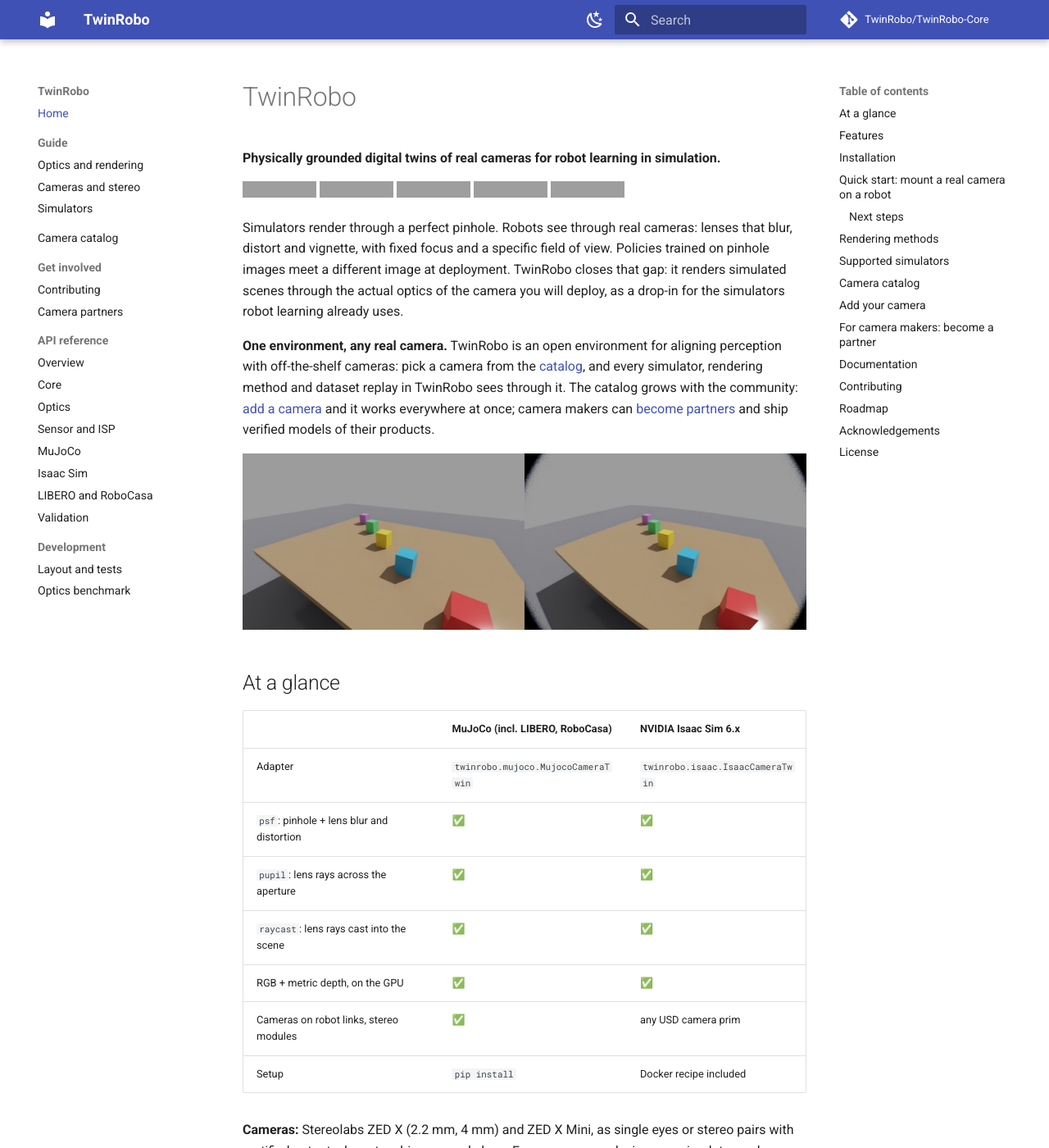
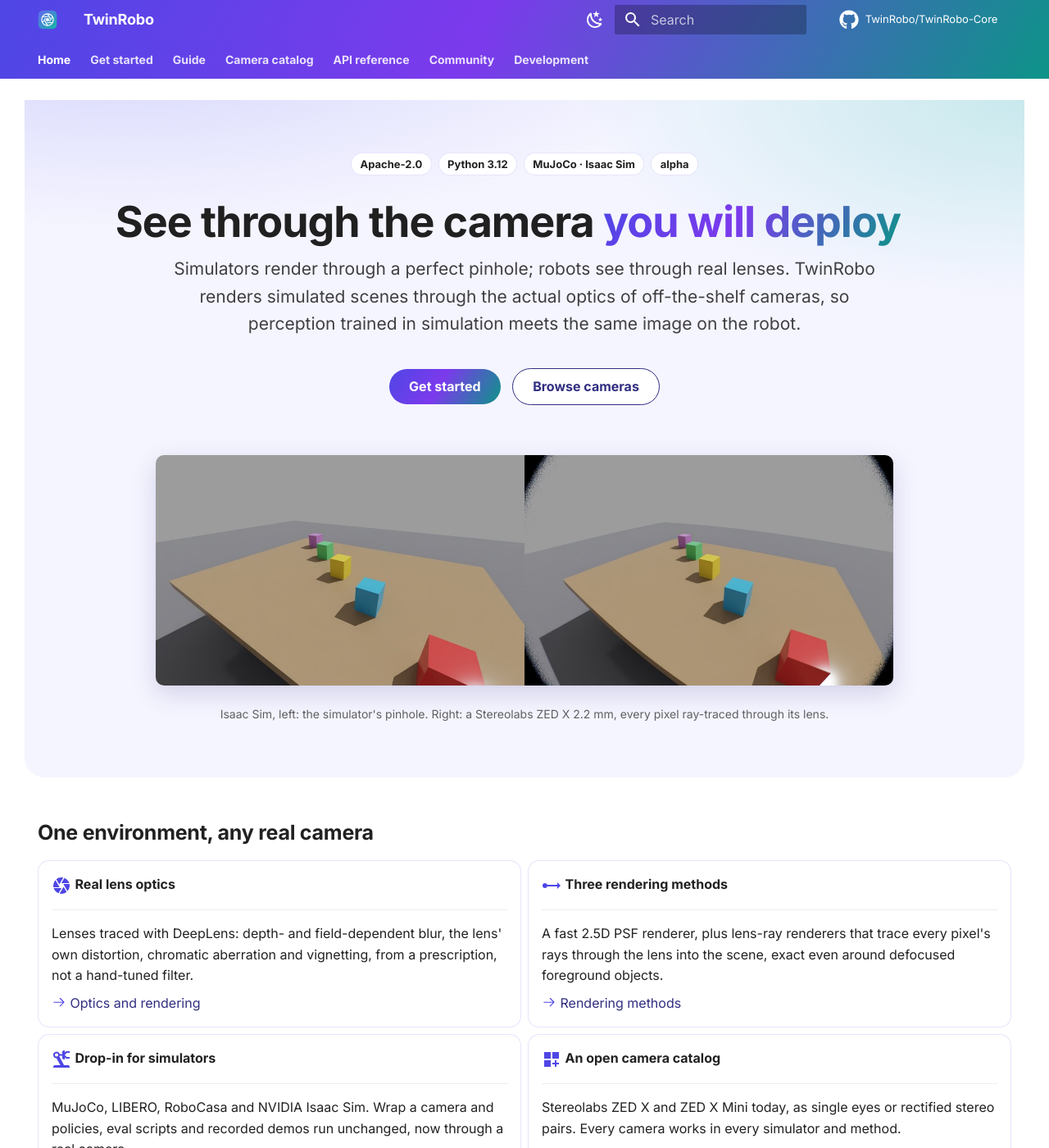
Before and after one commit to TwinRobo/TwinRobo-Core, an MkDocs documentation site: the page built from docs/index.md, in a window 1280 px wide and 1400 px high. Shown: the whole window at 82% size. Built offline with MkDocs 1.6.1 and Material for MkDocs 9.7.7, drawn with Linux system fonts in a browser that asks for light colours; comment, search, counter and statistics services are not loaded; some of the changed text lies outside the part shown; grey boxes are pictures that could not be loaded.

Commit message:
Docs site styling: landing page, get-started page, theme
- Landing page (docs/index.md): hero with the Isaac ray-cast image and calls to
  action, feature cards, simulator support table, tabbed quick starts,
  validation numbers, and camera contribution / partner call-outs.
- Get started page: installation, the wrist-camera walkthrough, next steps.
- Theme: logo and favicon, indigo-teal palette, Inter / JetBrains Mono,
  navigation tabs, styled cards, tables and buttons, tuned dark mode, symbol
  types in the API reference.
- Links to the published site stay on the site being viewed.

````diff
--- /dev/null
+++ b/docs/index.md
@@ -0,0 +1,169 @@
+---
+title: TwinRobo
+hide:
+  - navigation
+  - toc
+---
+
+<div class="tr-hero" markdown>
+
+<div class="tr-badges"><span>Apache-2.0</span><span>Python 3.12</span><span>MuJoCo · Isaac Sim</span><span>alpha</span></div>
+
+# See through the camera <span class="tr-grad">you will deploy</span>
+
+<p class="tr-lead">Simulators render through a perfect pinhole; robots see through real lenses.
+TwinRobo renders simulated scenes through the actual optics of off-the-shelf cameras,
+so perception trained in simulation meets the same image on the robot.</p>
+
+[Get started](getting-started.md){ .md-button .md-button--primary }
+[Browse cameras](catalog.md){ .md-button }
+
+![An Isaac Sim tabletop: the simulator's pinhole (left) and the Stereolabs ZED X 2.2 mm, every pixel ray-traced through its lens (right)](images/isaac-raycast.jpg)
+
+<p class="tr-caption">Isaac Sim, left: the simulator's pinhole. Right: a Stereolabs ZED X 2.2 mm, every pixel ray-traced through its lens.</p>
+
+</div>
+
+## One environment, any real camera
+
+<div class="grid cards tr-2col" markdown>
+
+-   :material-camera-iris:{ .lg .middle } __Real lens optics__
+
+    ---
+
+    Lenses traced with DeepLens: depth- and field-dependent blur, the lens' own
+    distortion, chromatic aberration and vignetting, from a prescription, not a
+    hand-tuned filter.
+
+    [:octicons-arrow-right-24: Optics and rendering](rendering.md)
+
+-   :material-ray-start-arrow:{ .lg .middle } __Three rendering methods__
+
+    ---
+
+    A fast 2.5D PSF renderer, plus lens-ray renderers that trace every pixel's
+    rays through the lens into the scene, exact even around defocused
+    foreground objects.
+
+    [:octicons-arrow-right-24: Rendering methods](rendering.md#rendering-methods)
+
+-   :material-robot-industrial:{ .lg .middle } __Drop-in for simulators__
+
+    ---
+
+    MuJoCo, LIBERO, RoboCasa and NVIDIA Isaac Sim. Wrap a camera and policies,
+    eval scripts and recorded demos run unchanged, now through a real camera.
+
+    [:octicons-arrow-right-24: Simulators](simulators.md)
+
+-   :material-view-grid-plus:{ .lg .middle } __An open camera catalog__
+
+    ---
+
+    Stereolabs ZED X and ZED X Mini today, as single eyes or rectified stereo
+    pairs. Every camera works in every simulator and method.
+
+    [:octicons-arrow-right-24: Camera catalog](catalog.md)
+
+</div>
+
+## Support at a glance
+
+| | MuJoCo (incl. LIBERO, RoboCasa) | NVIDIA Isaac Sim 6.x |
+|---|---|---|
+| Adapter | `MujocoCameraTwin` | `IsaacCameraTwin` |
+| `psf`: pinhole + lens blur and distortion | :material-check-bold: | :material-check-bold: |
+| `pupil`: lens rays across the aperture | :material-check-bold: | :material-check-bold: |
+| `raycast`: lens rays cast into the scene | :material-check-bold: | :material-check-bold: |
+| RGB + metric depth, on the GPU | :material-check-bold: | :material-check-bold: |
+| Cameras on robot links, stereo modules | :material-check-bold: | any USD camera prim |
+| Setup | `pip install` | Docker recipe included |
+
+## Five lines to a real camera
+
+=== "MuJoCo"
+
+    ```python
+    from twinrobo import CameraTwin
+    from twinrobo.mujoco import MujocoCameraTwin, MujocoRenderer
+
+    twin = CameraTwin.from_catalog("stereolabs/zed-x/2.2mm")
+    cam = MujocoCameraTwin(twin, MujocoRenderer(model, data), camera="wrist")
+    frame = cam.get_frame()          # frame.rgb, frame.depth, on the GPU
+    ```
+
+=== "Isaac Sim"
+
+    ```python
+    from twinrobo import CameraTwin
+    from twinrobo.isaac import IsaacCameraTwin
+
+    twin = CameraTwin.from_catalog("stereolabs/zed-x/2.2mm", build_psf=False)
+    cam = IsaacCameraTwin(twin, "/World/Camera", render="raycast")
+    frame = cam.get_frame()          # every pixel ray-traced through the lens
+    ```
+
+=== "LIBERO"
+
+    ```python
+    from twinrobo import CameraTwin
+    from twinrobo.libero import CameraTwinLiberoEnv, make_env
+
+    env, task, init_states = make_env("libero_spatial", 0, resolution=128)
+    env = CameraTwinLiberoEnv(env, {"agentview": CameraTwin.from_catalog("stereolabs/zed-x/4mm")})
+    obs = env.reset()                # obs["agentview_image"] now comes from the twin
+    ```
+
+=== "Any RGB-D"
+
+    ```python
+    from twinrobo import CameraTwin
+
+    twin = CameraTwin.from_catalog("stereolabs/zed-x/2.2mm")
+    frame = twin.process(rgb, depth) # linear RGB [B,3,H,W] + metric depth [B,1,H,W]
+    ```
+
+## Validated in both simulators
+
+<div class="grid cards tr-stats" markdown>
+
+-   __46 dB__
+
+    PSF renderer vs DeepLens' reference renderer at 1920×1200.
+
+-   __< 0.1 px__
+
+    Points land where the lens' chief rays point (Isaac Sim).
+
+-   __~0.03 vs ~0.13__
+
+    Error on a defocused foreground edge: ray cast vs pinhole + PSF (Isaac Sim;
+    MuJoCo ~0.05).
+
+</div>
+
+<div class="tr-cta" markdown>
+
+### :material-camera-plus: Your camera is missing? Add it
+
+The catalog is the heart of TwinRobo, and it is open. A camera is a
+`camera.yaml` and a lens file; once merged it works in every simulator,
+rendering method and dataset replay, for everyone.
+
+[How to add a camera](contributing.md#adding-a-camera){ .md-button .md-button--primary }
+[Request a camera](https://github.com/TwinRobo/TwinRobo-Core/issues/new?template=new_camera.md){ .md-button }
+
+</div>
+
+<div class="tr-cta" markdown>
+
+### :material-handshake: Camera makers: become a partner
+
+Robot teams now choose and validate cameras in simulation. Ship
+`manufacturer_verified` models of your products, get listed as a partner and
+showcased, or sponsor the open environment your customers use.
+
+[The partner program](partners.md){ .md-button .md-button--primary }
+
+</div>
--- /dev/null
+++ b/docs/stylesheets/extra.css
@@ -0,0 +1,256 @@
+/* TwinRobo docs theme on top of Material for MkDocs. */
+
+:root {
+  --tr-indigo: #4f46e5;
+  --tr-teal: #0d9488;
+  --tr-grad: linear-gradient(120deg, #4f46e5 0%, #7c3aed 45%, #0d9488 100%);
+  --md-primary-fg-color: #312e81;
+  --md-primary-fg-color--light: #4f46e5;
+  --md-primary-fg-color--dark: #1e1b4b;
+  --md-accent-fg-color: #0d9488;
+  --md-typeset-a-color: #4f46e5;
+  --tr-card-bg: #ffffff;
+  --tr-card-border: rgba(79, 70, 229, 0.14);
+  --tr-soft: #f5f5ff;
+}
+
+[data-md-color-scheme="slate"] {
+  --md-default-bg-color: #0f1020;
+  --md-default-bg-color--light: #15172b;
+  --md-code-bg-color: #16182c;
+  --md-typeset-a-color: #a5b4fc;
+  --md-accent-fg-color: #2dd4bf;
+  --tr-card-bg: #15172b;
+  --tr-card-border: rgba(165, 180, 252, 0.16);
+  --tr-soft: #17193a;
+}
+
+/* header and tabs: one gradient band */
+.md-header,
+.md-tabs {
+  background: var(--tr-grad);
+}
+.md-header {
+  box-shadow: none;
+}
+.md-tabs__link {
+  font-weight: 600;
+  opacity: 0.85;
+}
+.md-tabs__item--active .md-tabs__link {
+  opacity: 1;
+}
+.md-header__title {
+  font-weight: 700;
+  letter-spacing: -0.01em;
+}
+
+/* typography */
+.md-typeset h1 {
+  font-weight: 800;
+  letter-spacing: -0.02em;
+  color: var(--md-default-fg-color);
+}
+.md-typeset h2 {
+  font-weight: 700;
+  letter-spacing: -0.01em;
+  margin-top: 2em;
+}
+.md-typeset h3 {
+  font-weight: 650;
+}
+
+/* tables: rounded, zebra rows */
+.md-typeset table:not([class]) {
+  border: 1px solid var(--tr-card-border);
+  border-radius: 10px;
+  overflow: hidden;
+  font-size: 0.72rem;
+  box-shadow: 0 1px 2px rgba(15, 16, 32, 0.04);
+}
+.md-typeset table:not([class]) th {
+  background: var(--tr-soft);
+  font-weight: 700;
+}
+.md-typeset table:not([class]) tr:nth-child(even) td {
+  background: color-mix(in srgb, var(--tr-soft) 45%, transparent);
+}
+
+/* images: framed */
+.md-typeset img {
+  border-radius: 10px;
+}
+.md-typeset p > img:only-child,
+.md-typeset figure img {
+  box-shadow: 0 10px 30px rgba(49, 46, 129, 0.18);
+}
+
+/* grid cards */
+.md-typeset .grid.cards > ul > li,
+.md-typeset .grid > .card {
+  background: var(--tr-card-bg);
+  border: 1px solid var(--tr-card-border);
+  border-radius: 14px;
+  transition: transform 0.15s ease, box-shadow 0.15s ease, border-color 0.15s ease;
+}
+.md-typeset .grid.cards > ul > li:hover,
+.md-typeset .grid > .card:hover {
+  transform: translateY(-2px);
+  border-color: var(--md-accent-fg-color);
+  box-shadow: 0 12px 28px rgba(49, 46, 129, 0.14);
+}
+.md-typeset .grid.cards .twemoji,
+.md-typeset .grid.cards .lg {
+  color: var(--tr-indigo);
+}
+[data-md-color-scheme="slate"] .md-typeset .grid.cards .twemoji {
+  color: #a5b4fc;
+}
+
+/* buttons */
+.md-typeset .md-button {
+  border-radius: 999px;
+  font-weight: 700;
+  padding: 0.55em 1.5em;
+}
+.md-typeset .md-button--primary {
+  background: var(--tr-grad);
+  border: none;
+  color: #fff;
+}
+.md-typeset .md-button--primary:hover {
+  filter: brightness(1.08);
+  color: #fff;
+}
+
+/* ---------- landing page ---------- */
+.tr-hero {
+  position: relative;
+  margin: -1.2rem -0.8rem 2.5rem;
+  padding: 3.2rem 2rem 2.6rem;
+  border-radius: 0 0 24px 24px;
+  background:
+    radial-gradient(1200px 400px at 10% -10%, rgba(99, 102, 241, 0.22), transparent 60%),
+    radial-gradient(900px 400px at 100% 0%, rgba(20, 184, 166, 0.2), transparent 60%),
+    var(--tr-soft);
+  text-align: center;
+}
+.tr-hero h1 {
+  font-size: 2.6rem;
+  line-height: 1.1;
+  margin: 0 0 0.6rem;
+}
+.tr-hero h1 .tr-grad {
+  background: var(--tr-grad);
+  -webkit-background-clip: text;
+  background-clip: text;
+  color: transparent;
+}
+.tr-hero .tr-lead {
+  font-size: 1.05rem;
+  max-width: 44rem;
+  margin: 0 auto 1.6rem;
+  opacity: 0.85;
+}
+.tr-hero .md-button {
+  margin: 0.25rem;
+}
+.tr-hero img {
+  margin-top: 2rem;
+  width: 100%;
+  max-width: 900px;
+}
+.tr-hero .tr-caption {
+  font-size: 0.7rem;
+  opacity: 0.7;
+  margin-top: 0.4rem;
+}
+.tr-badges {
+  display: flex;
+  justify-content: center;
+  flex-wrap: wrap;
+  gap: 0.4rem;
+  margin-bottom: 1.4rem;
+}
+.tr-badges span {
+  font-size: 0.65rem;
+  font-weight: 700;
+  padding: 0.2em 0.8em;
+  border-radius: 999px;
+  border: 1px solid var(--tr-card-border);
+  background: var(--tr-card-bg);
+}
+.tr-cta {
+  border-radius: 16px;
+  padding: 1.4rem 1.6rem;
+  margin: 2rem 0;
+  border: 1px solid var(--tr-card-border);
+  background:
+    radial-gradient(600px 200px at 0% 0%, rgba(99, 102, 241, 0.12), transparent 70%),
+    var(--tr-card-bg);
+}
+.tr-cta h3 {
+  margin-top: 0;
+}
+@media screen and (max-width: 600px) {
+  .tr-hero h1 {
+    font-size: 1.9rem;
+  }
+  .tr-hero {
+    padding: 2rem 1rem;
+  }
+}
+
+/* API reference: calmer object headings */
+.md-typeset .doc-heading code {
+  font-weight: 700;
+}
+.md-typeset .doc-signature {
+  border-radius: 10px;
+}
+
+/* secondary buttons: visible in both schemes */
+.md-typeset .md-button:not(.md-button--primary) {
+  color: var(--md-typeset-a-color);
+  border: 1.5px solid currentColor;
+  background: var(--tr-card-bg);
+}
+.md-typeset .md-button:not(.md-button--primary):hover {
+  color: var(--md-accent-fg-color);
+  border-color: var(--md-accent-fg-color);
+}
+.md-typeset .tr-hero h1 {
+  color: var(--md-typeset-color);
+}
+
+/* two-column card grid (the feature cards) */
+.md-typeset .grid.tr-2col {
+  grid-template-columns: repeat(auto-fit, minmax(min(100%, 20rem), 1fr));
+}
+@media screen and (min-width: 60em) {
+  .md-typeset .grid.tr-2col {
+    grid-template-columns: repeat(2, 1fr);
+  }
+}
+
+/* stat cards: big numbers */
+.md-typeset .tr-stats > ul > li > p:first-child strong {
+  font-size: 1.6rem;
+  font-weight: 800;
+  background: var(--tr-grad);
+  -webkit-background-clip: text;
+  background-clip: text;
+  color: transparent;
+}
+[data-md-color-scheme="slate"] .md-typeset .tr-hero h1 {
+  color: #f5f5ff;
+}
+
+/* full-width tables */
+.md-typeset__table {
+  width: 100%;
+}
+.md-typeset__table table:not([class]) {
+  display: table;
+  width: 100%;
+}
--- a/mkdocs.yml
+++ b/mkdocs.yml
@@ -7,35 +7,59 @@
 
 theme:
   name: material
+  logo: assets/logo.svg
+  favicon: assets/logo.svg
+  font:
+    text: Inter
+    code: JetBrains Mono
+  icon:
+    repo: fontawesome/brands/github
   features:
+    - navigation.tabs
+    - navigation.tabs.sticky
+    - navigation.instant
+    - navigation.instant.progress
     - navigation.sections
+    - navigation.indexes
     - navigation.top
     - navigation.footer
     - content.code.copy
+    - content.tabs.link
     - search.suggest
+    - search.highlight
     - toc.follow
   palette:
     - media: "(prefers-color-scheme: light)"
       scheme: default
-      primary: indigo
+      primary: custom
+      accent: custom
       toggle: {icon: material/weather-night, name: Dark mode}
     - media: "(prefers-color-scheme: dark)"
       scheme: slate
-      primary: indigo
+      primary: custom
+      accent: custom
       toggle: {icon: material/weather-sunny, name: Light mode}
+
+extra_css:
+  - stylesheets/extra.css
+
+extra:
+  social:
+    - icon: fontawesome/brands/github
+      link: https://github.com/TwinRobo/TwinRobo-Core
+      name: TwinRobo on GitHub
+  generator: false
 
 nav:
   - Home: index.md
+  - Get started: getting-started.md
   - Guide:
       - Optics and rendering: rendering.md
       - Cameras and stereo: cameras.md
       - Simulators: simulators.md
   - Camera catalog: catalog.md
-  - Get involved:
-      - Contributing: contributing.md
-      - Camera partners: partners.md
   - API reference:
-      - Overview: api/index.md
+      - api/index.md
       - Core: api/core.md
       - Optics: api/optics.md
       - Sensor and ISP: api/sensor_isp.md
@@ -43,6 +67,9 @@
       - Isaac Sim: api/isaac.md
       - LIBERO and RoboCasa: api/robot_learning.md
       - Validation: api/validation.md
+  - Community:
+      - Contributing: contributing.md
+      - Camera partners: partners.md
   - Development:
       - Layout and tests: development.md
       - Optics benchmark: benchmarks/phase1_optics.md
@@ -69,6 +96,8 @@
             merge_init_into_class: true
             filters: ["!^_"]
             heading_level: 2
+            show_symbol_type_heading: true
+            show_symbol_type_toc: true
 
 hooks:
   - tools/docs/hooks.py   # repo-relative links (GitHub) -> site links
@@ -76,7 +105,13 @@
 markdown_extensions:
   - admonition
   - attr_list
+  - md_in_html
   - tables
+  - pymdownx.emoji:
+      emoji_index: !!python/name:material.extensions.emoji.twemoji
+      emoji_generator: !!python/name:material.extensions.emoji.to_svg
+  - pymdownx.tabbed:
+      alternate_style: true
   - toc: {permalink: true}
   - pymdownx.details
   - pymdownx.highlight: {anchor_linenums: true}
--- a/tools/docs/gen_pages.py
+++ b/tools/docs/gen_pages.py
@@ -1,7 +1,7 @@
 """Generate site pages at build time (mkdocs-gen-files): one source for each page.
 
-- ``index.md`` from ``README.md`` and ``contributing.md`` from ``CONTRIBUTING.md``
-  (their repo-relative links are rewritten by ``docs/hooks.py``);
+- ``contributing.md`` from ``CONTRIBUTING.md`` (its repo-relative links are rewritten
+  by ``tools/docs/hooks.py``); the home page is the hand-made ``docs/index.md``;
 - ``catalog.md``: every camera and stereo module in ``twinrobo/catalog``, read
   from their YAML files, so a contributed camera appears without editing docs.
 """
@@ -22,7 +22,7 @@
     "manufacturer_verified": "manufacturer verified",
 }
 
-for src, dst in (("README.md", "index.md"), ("CONTRIBUTING.md", "contributing.md")):
+for src, dst in (("CONTRIBUTING.md", "contributing.md"),):
     with mkdocs_gen_files.open(dst, "w") as f:
         f.write((ROOT / src).read_text())
     mkdocs_gen_files.set_edit_path(dst, f"../{src}")
````
Also changed, not shown: docs/getting-started.md (added, +108 -0 lines), tools/docs/hooks.py (+13 -2 lines), docs/assets/logo.svg (added).
